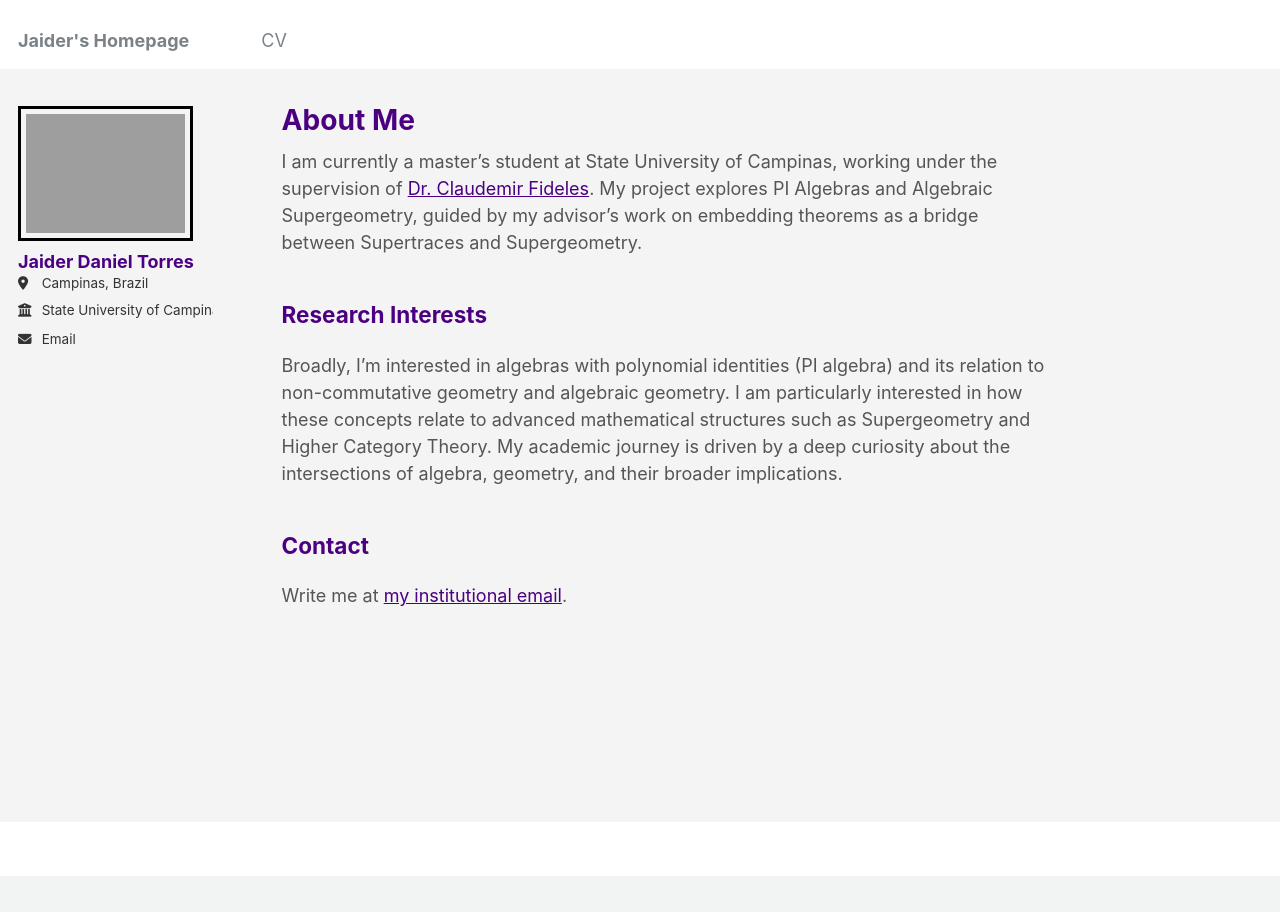
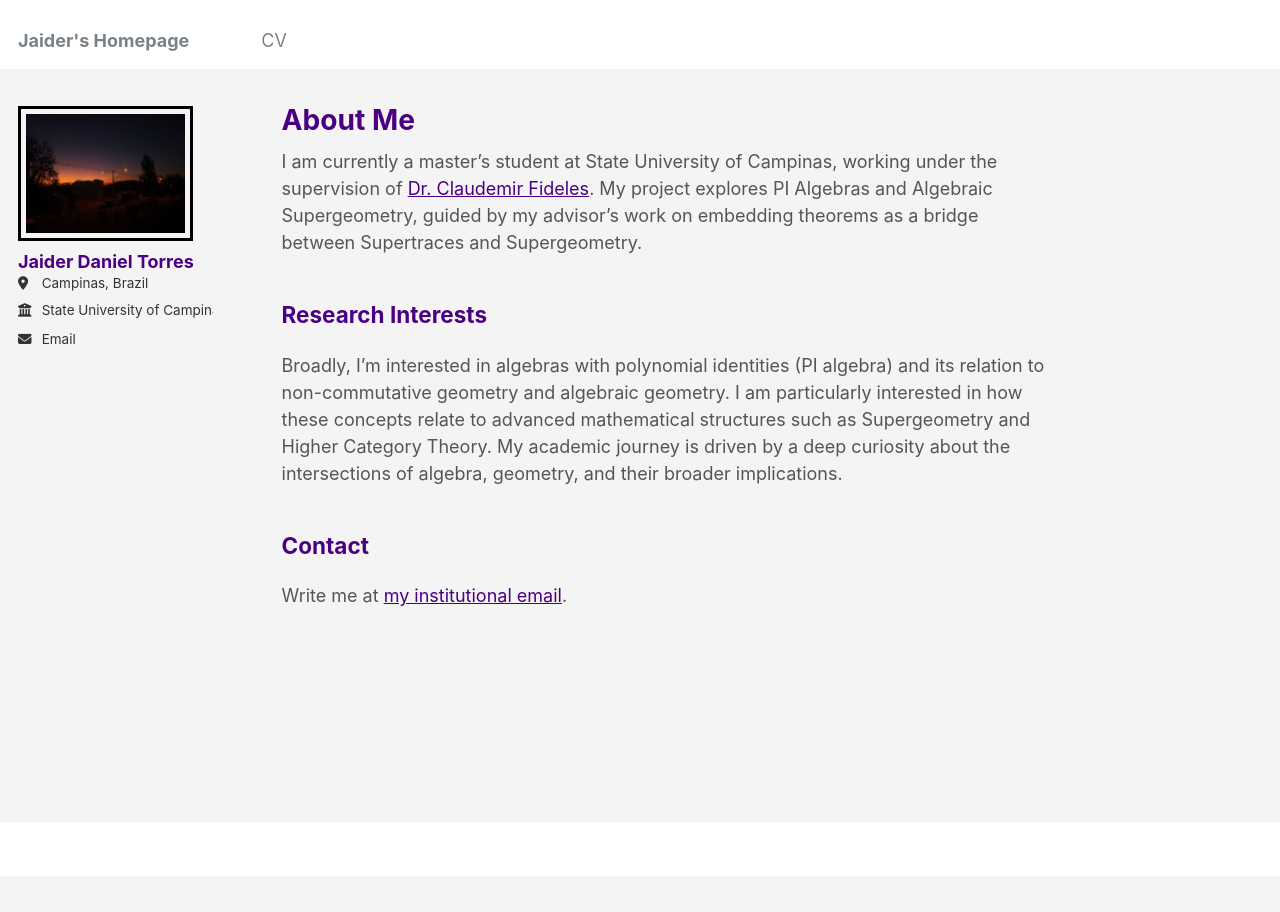
Before and after one commit to jaider-torres/jaider-torres.github.io, a Jekyll site: the page built from _pages/about.md, in a window 1280 px wide. Built offline with Jekyll 4.4.1, drawn with Linux system fonts in a browser that asks for light colours.

Commit message:
Update _config.yml

```diff
--- a/_config.yml
+++ b/_config.yml
@@ -21,7 +21,7 @@ repository               : "jaider-torres/jaider-torres.github.io"
 #               Additional customization can be done by editing /_includes/author-profile.html
 author:
   # Biographic information
-  avatar           : ""
+  avatar           : "PossiblePicture.jpg"
   #avatar           : "profilepic.png"
   name             : "Jaider Daniel Torres"
   pronouns         : # example: "she/her"
```
